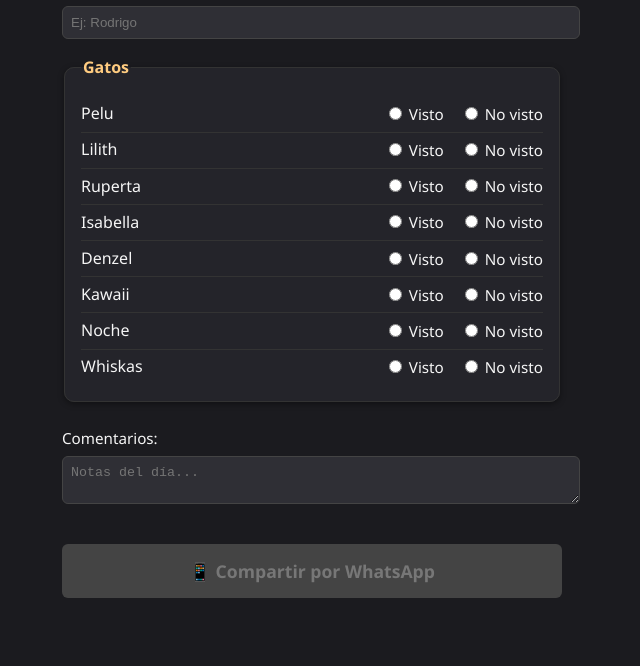
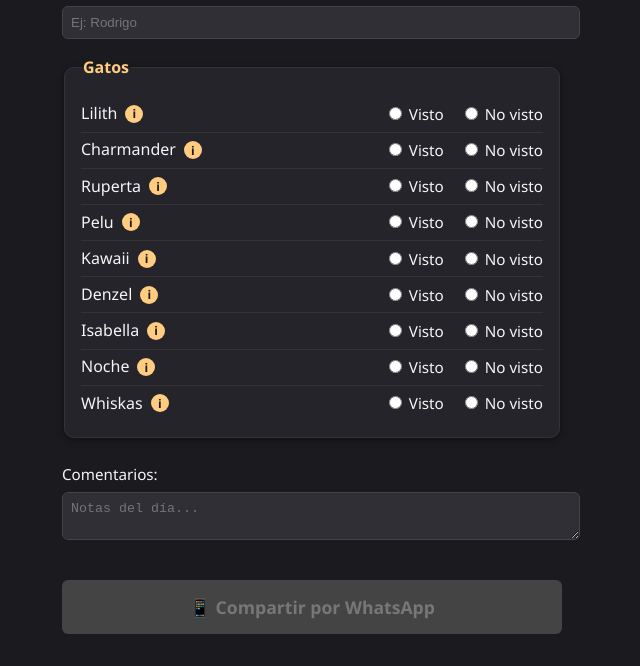
Before and after one commit to rodriamaya/reporte, a plain HTML site: page index.html in a window 1280 px wide. Shown: the part 238-904 px from the top of the page, without its empty margins (328-968 px from the left). Before the commit the page ends 868 px from the top, so only its background shows below. Drawn offline with Linux system fonts and the light colour scheme.

Commit message:
added charmander, added cat info

```diff
--- a/index.html
+++ b/index.html
@@ -59,6 +59,45 @@
 
     .cat-name {
       flex: 1;
+      display: flex;
+      align-items: center;
+      gap: 0.5rem;
+    }
+
+    .info-icon {
+      cursor: help;
+      display: inline-flex;
+      align-items: center;
+      justify-content: center;
+      width: 18px;
+      height: 18px;
+      border-radius: 50%;
+      background: var(--accent);
+      color: var(--bg);
+      font-size: 12px;
+      font-weight: bold;
+      position: relative;
+    }
+
+    .info-icon:hover::after {
+      content: attr(data-description);
+      position: absolute;
+      left: 25px;
+      top: 50%;
+      transform: translateY(-50%);
+      background: #2f2f35;
+      color: var(--text);
+      padding: 0.5rem;
+      border-radius: 6px;
+      border: 1px solid var(--accent);
+      white-space: nowrap;
+      z-index: 10;
+      font-size: 0.85rem;
+      font-weight: normal;
+      box-shadow: 0 2px 8px rgba(0,0,0,0.6);
+      min-width: 200px;
+      white-space: normal;
+      max-width: 250px;
     }
 
     .options {
@@ -118,12 +157,12 @@
 
     .cat-logo {
       display: block;
-      margin: 0 auto 1rem; /* Center the logo and add spacing below */
-      width: 100px; /* Medium size */
-      height: 100px; /* Keep it square */
-      border-radius: 50%; /* Make it rounded */
-      object-fit: cover; /* Ensure the image fits within the circle */
-      box-shadow: 0 2px 6px rgba(0, 0, 0, 0.4); /* Optional: Add a shadow for better appearance */
+      margin: 0 auto 1rem;
+      width: 100px;
+      height: 100px;
+      border-radius: 50%;
+      object-fit: cover;
+      box-shadow: 0 2px 6px rgba(0, 0, 0, 0.4);
     }
   </style>
 </head>
@@ -147,7 +186,18 @@
   <a id="whatsappLink" href="#" target="_blank" class="disabled">📱 Compartir por WhatsApp</a>
 
   <script>
-    const gatos = ["Pelu", "Lilith", "Ruperta", "Isabella", "Denzel", "Kawaii", "Noche", "Whiskas"];
+    const gatos = [
+      { nombre: "Lilith", descripcion: "Gata atigrada, rayas grises, zona invernáculo" },
+      { nombre: "Charmander", descripcion: "Gato atigrado, rayas grises, zona Las Heras y Rep. India" },
+      { nombre: "Ruperta", descripcion: "Gata naranja y blanca, zona invernáculo (celia)" },
+      { nombre: "Pelu", descripcion: "Gata negra, ojos amarillos claro, pelo largo, zona celia" },
+      { nombre: "Kawaii", descripcion: "Gata negra, detalle en oreja izquierda, zona celia" },
+      { nombre: "Denzel", descripcion: "Gato negro esbelto, zona celia" },
+      { nombre: "Isabella", descripcion: "Gata negra, zona mariposario" },
+      { nombre: "Noche", descripcion: "Gata negra, zona baños" },
+      { nombre: "Whiskas", descripcion: "Gato atigrado, zona escuela de jardinería" }
+    ];
+
     const catsList = document.getElementById("catsList");
     const linkEl = document.getElementById("whatsappLink");
     const form = document.getElementById("reportForm");
@@ -157,10 +207,13 @@
       const div = document.createElement("div");
       div.className = "cat-row";
       div.innerHTML = `
-        <span class="cat-name">${gato}</span>
+        <span class="cat-name">
+          ${gato.nombre}
+          <span class="info-icon" data-description="${gato.descripcion}">i</span>
+        </span>
         <div class="options">
-          <label><input type="radio" name="${gato}" value="visto" required> Visto</label>
-          <label><input type="radio" name="${gato}" value="no visto"> No visto</label>
+          <label><input type="radio" name="${gato.nombre}" value="visto" required> Visto</label>
+          <label><input type="radio" name="${gato.nombre}" value="no visto"> No visto</label>
         </div>
       `;
       catsList.appendChild(div);
@@ -171,10 +224,10 @@
       const noVistos = [];
 
       gatos.forEach(gato => {
-        const estado = document.querySelector(`input[name="${gato}"]:checked`);
+        const estado = document.querySelector(`input[name="${gato.nombre}"]:checked`);
         if (estado) {
-          if (estado.value === "visto") vistos.push(gato);
-          else noVistos.push(gato);
+          if (estado.value === "visto") vistos.push(gato.nombre);
+          else noVistos.push(gato.nombre);
         }
       });
 
```
